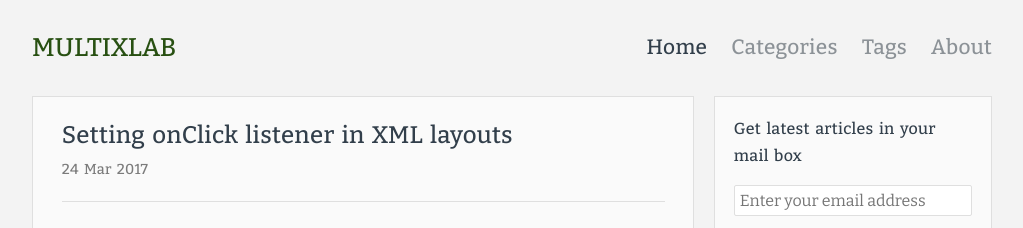
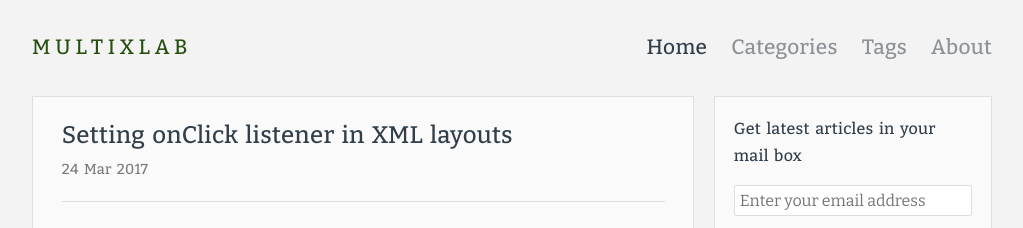
Before and after one commit to multixlab/multixlab.github.io, a Jekyll site: the page built from index.html, in a window 1280 px wide. Shown: the top 228 px of the page, without its empty margins (128-1151 px from the left). Built offline with Jekyll 4.4.1, drawn with Linux system fonts in a browser that asks for light colours; comment, search, counter and statistics services are not loaded.

Commit message:
change logo

```diff
--- a/_sass/header.scss
+++ b/_sass/header.scss
@@ -17,11 +17,17 @@ header {
 }
 
 
-.logo {
-  font-size: 1.6rem;
+@mixin logo-common() {
+  font-size: 1.3rem;
   color: $color-logo;
+  letter-spacing: 5px;
   align-items: center;
   display: inline-flex;
+  font-weight: $weight-medium;
+}
+
+.logo {
+  @include logo-common;
   height: $header-height;
 }
 
@@ -58,9 +64,7 @@ nav {
   .logo {
     width: 100%;
     height: auto;
-    display: flex;
-    font-size: 1.3rem;
-    letter-spacing: 5px;
+    @include logo-common;
     padding: $padding * 0.7 0;
     justify-content: center;
     border-bottom: 1px solid $color-secondary;
```
